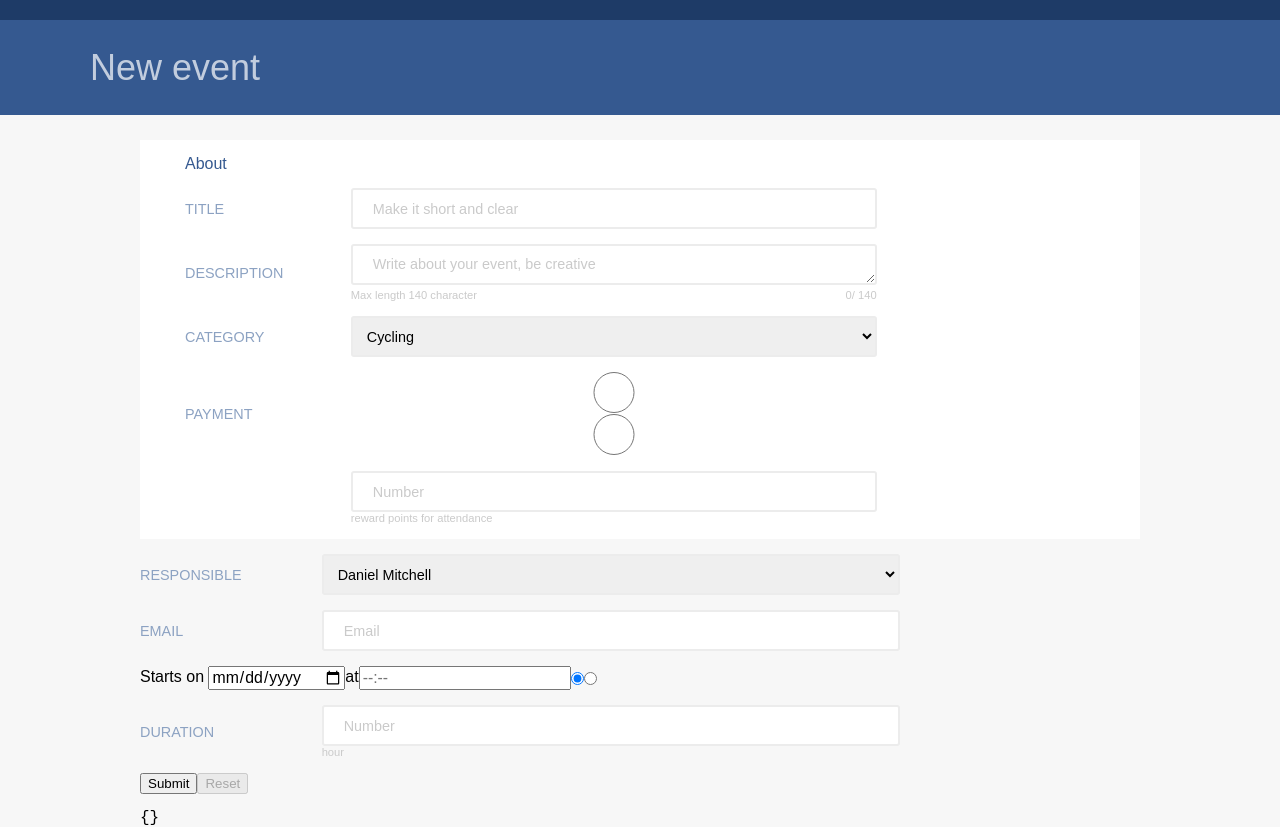
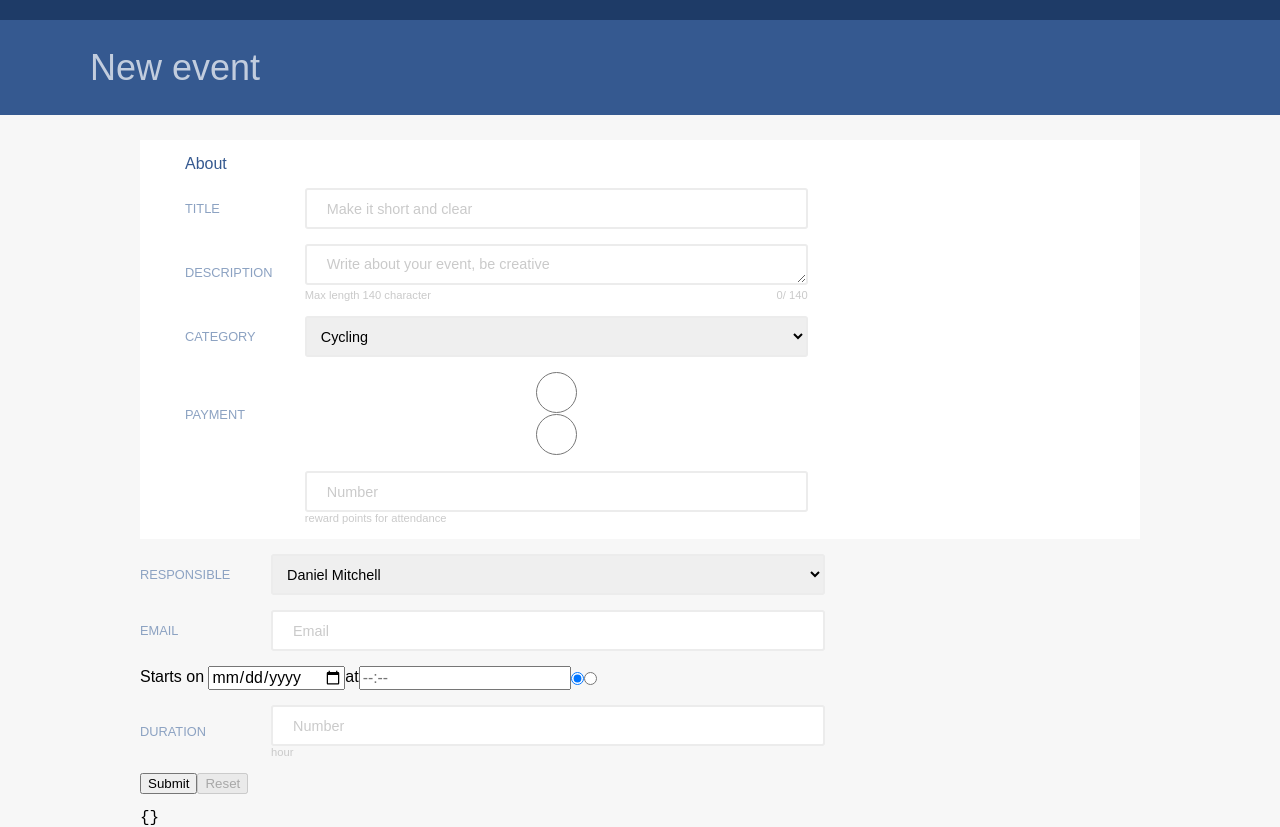
Before and after one commit to morawskiOZ/Monterail_Task, a React (Create React App) app: page / in a window 1280 px wide. Built offline with nearby package versions, Linux system fonts and the light colour scheme.

Commit message:
add font

```diff
--- a/src/components/App/App.scss
+++ b/src/components/App/App.scss
@@ -1,5 +1,7 @@
 @import "../../style/variables";
 @import "../../style/reset";
+@import "../../style/fonts";
+
 
 // TODO: add fonts
 
--- a/src/components/MainForm/FormInput/FormInput.scss
+++ b/src/components/MainForm/FormInput/FormInput.scss
@@ -2,13 +2,13 @@
 
 .FormInput {
   display: grid;
-  grid-template-columns: 3fr 10fr 4fr;
+  grid-template-columns: 2fr 9fr 5fr;
   grid-gap: 8px;
   &-label {
     text-transform: uppercase;
     display: grid;
     align-content: center;
-    font-size: 0.9rem;
+    font-size: 0.8rem;
     color: $weak_blue;
 
   }
--- a/src/components/MainForm/FormInput/FormInput.tsx
+++ b/src/components/MainForm/FormInput/FormInput.tsx
@@ -19,7 +19,8 @@ const FormInput = ({ ...props }: FormInputProps) => {
     maxLength,
     options,
     elements,
-    condition
+    condition,
+    required
   } = props
   if (condition && !values[condition]) {
     return null
--- a/src/components/MainForm/MainForm.tsx
+++ b/src/components/MainForm/MainForm.tsx
@@ -39,6 +39,7 @@ const MainForm = () => {
                   elements={input.elements}
                   condition={input.condition}
                   values={values}
+                  required={input.required}
                 />
               ))}
             </FormBlock>
--- /dev/null
+++ b/src/style/_fonts.scss
@@ -0,0 +1,6 @@
+@import url('https://fonts.googleapis.com/css?family=Roboto:400,500,700,900&display=swap&subset=cyrillic-ext');
+
+body {
+  font-family: 'Roboto', sans-serif;
+
+}
--- a/src/ts/FormInput/FormInputs_interface.ts
+++ b/src/ts/FormInput/FormInputs_interface.ts
@@ -18,4 +18,5 @@ export interface FormInputProps {
   options?: SelectOption[]
   elements?: any
   condition?: any
+  required?: boolean
 }
```
